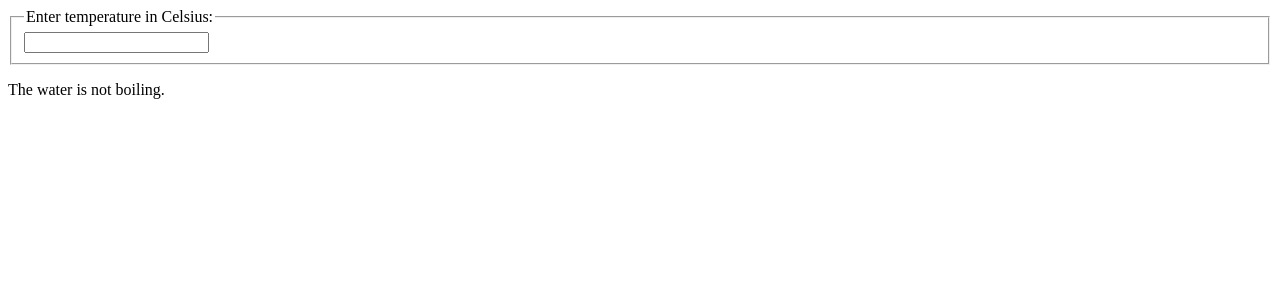
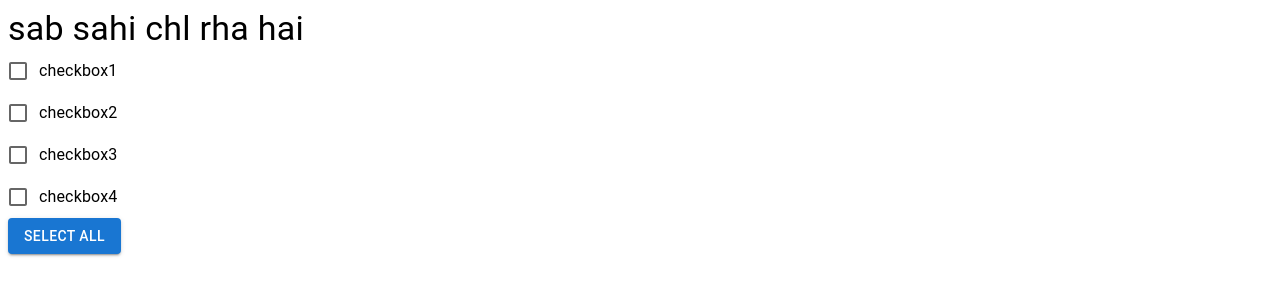
Before and after one commit to sss1stclass/React_daily_Practise, a React (Vite) app: page / in a window 1280 px wide. Shown: the top 300 px of the page. Built offline with nearby package versions, Linux system fonts and the light colour scheme.

Commit message:
solved all check box in one click

```diff
--- a/src/App.tsx
+++ b/src/App.tsx
@@ -4,6 +4,7 @@ import { createContext, useState } from 'react'
 // import ChildC from './components/ChildC';
 // import RefDemo from './components/RefDemo';
 // import FormData from './components/FormData';
+import { React1CheckBox } from './components/React1CheckBox';
 import TestComponent from './components/TestComponent';
 
 const addFunctionality = createContext<any>('');
@@ -19,7 +20,8 @@ function App() {
 
   return (
     // <RefDemo/>
-    <TestComponent/>
+    // <TestComponent/>
+    <React1CheckBox/>
     // <addFunctionality.Provider value={{ count, incCont }}>
     //   <ChildC />
 
--- /dev/null
+++ b/src/components/React1CheckBox.tsx
@@ -0,0 +1,48 @@
+import { Button, Checkbox, FormControl, FormControlLabel, FormGroup, Typography } from '@mui/material'
+import React, { useState } from 'react'
+
+export const React1CheckBox = () => {
+    const [selectaAll, setSelectAll] = useState({
+        checkbox1:false,
+        checkbox2:false,
+        checkbox3:false,
+        checkbox4:false,
+    });
+
+    const handleChange = () =>{
+        setSelectAll({
+            checkbox1:true,
+            checkbox2:true,
+            checkbox3:true,
+            checkbox4:true,
+        })
+
+    }
+    const handleEach = (event:any) =>{
+       setSelectAll({
+        ...selectaAll,
+        [event.target.name] : event.target.checked,
+       })
+    }
+
+    console.log(selectaAll);
+  return (
+    <>
+
+    <Typography variant='h4'>
+       sab sahi chl rha hai
+    </Typography>
+    <FormGroup>
+    <FormControlLabel control={<Checkbox name='checkbox1' checked={selectaAll.checkbox1} onChange={handleEach}/>} label="checkbox1"/>
+    <FormControlLabel control={<Checkbox name='checkbox2' checked={selectaAll.checkbox2} onChange={handleEach}/>} label="checkbox2" />
+    <FormControlLabel control={<Checkbox name='checkbox3' checked={selectaAll.checkbox3} onChange={handleEach}/>} label="checkbox3" />
+    <FormControlLabel control={<Checkbox name='checkbox4' checked={selectaAll.checkbox4} onChange={handleEach}/>} label="checkbox4" />
+    </FormGroup>
+    <Button onClick={handleChange} color='primary' variant='contained'>
+        Select All
+    </Button>
+
+
+    </>
+  )
+}
```
